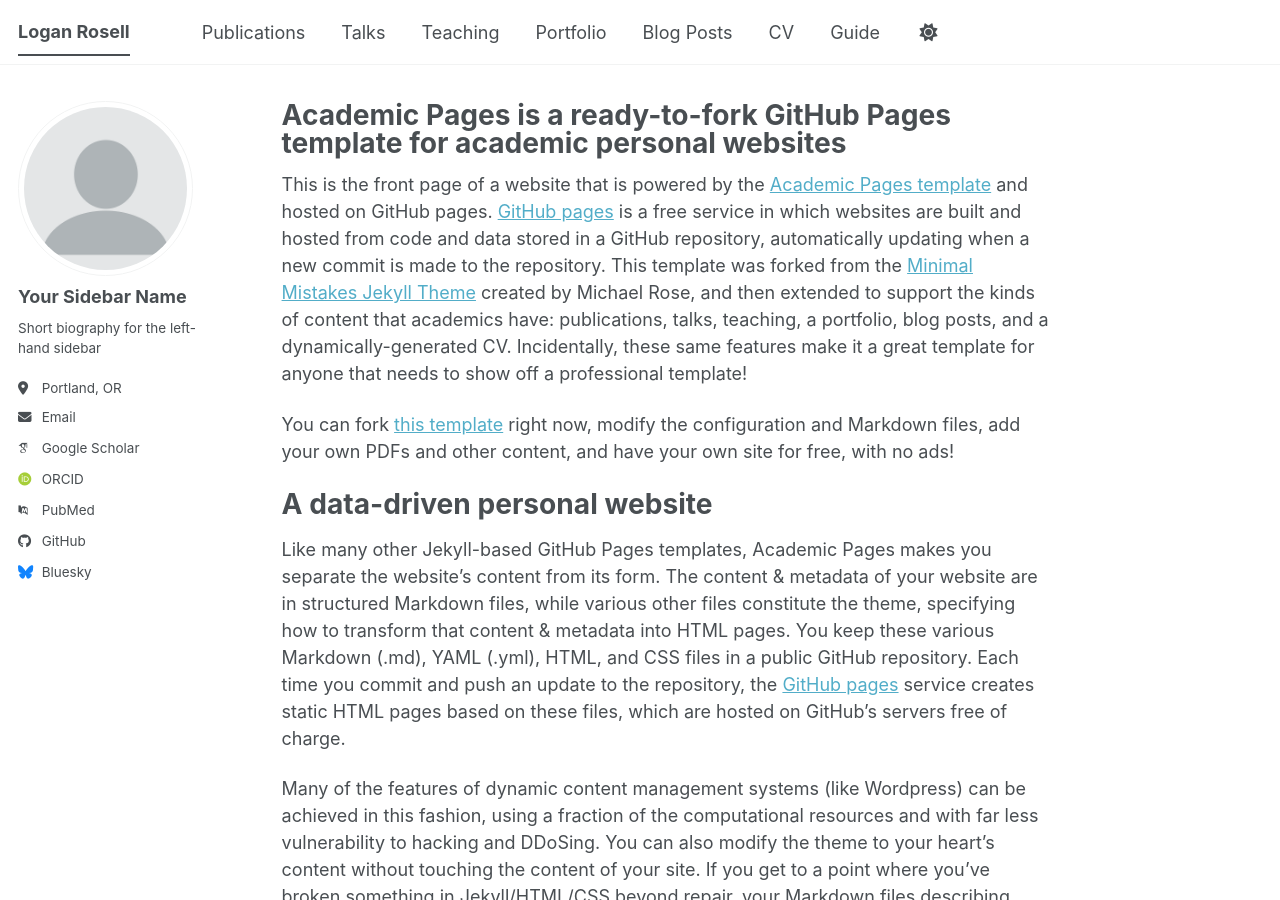
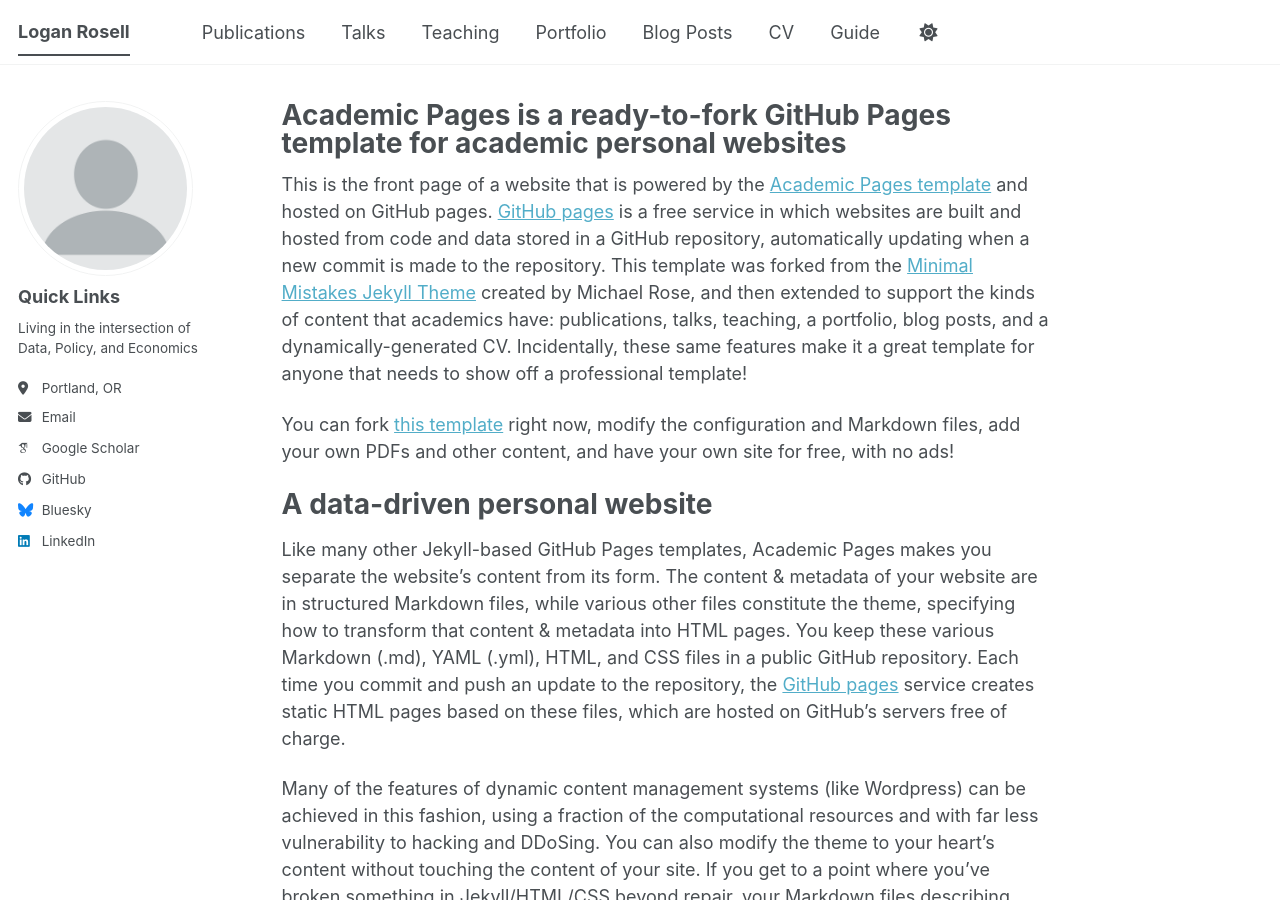
Before and after one commit to LoganRosell/LoganRosell.github.io, a Jekyll site: the page built from _pages/about.md, in a window 1280 px wide and 900 px high. Built offline with Jekyll 4.4.1, drawn with Linux system fonts in a browser that asks for light colours; some web fonts are replaced; a script bundle is joined from its source files by our own code; library files that are not in the unit come from our copies; some of the changed lines change nothing that is shown.

Commit message:
Update _config.yml

```diff
--- a/_config.yml
+++ b/_config.yml
@@ -24,12 +24,11 @@
 author:
   # Biographic information
   avatar           : "profile.png"
-  name             : "Your Sidebar Name"
+  name             : "Quick Links"
   pronouns         : # example: "she/her"
-  bio              : "Short biography for the left-hand sidebar"
+  bio              : "Living in the intersection of Data, Policy, and Economics"
   location         : "Portland, OR"
-  uri              : # URL
-  email            : "none@example.org"
+  email            : "logan.rosell@me.com"
 
   # Academic websites
   academia         : # URL
@@ -37,10 +36,8 @@
   googlescholar    : "https://scholar.google.com/citations?user=PS_CX0AAAAAJ"
   inspire-hep      : # URL
   impactstory      : # URL
-  orcid            : "https://orcid.org/yourorcidurl"
   semantic         : # URL
   ssrn             : # URL
-  pubmed           : "https://www.ncbi.nlm.nih.gov/pubmed/?term=john+snow"
   researchgate     : # URL
   scopus           : # URL
   zotero           : # URL
@@ -50,7 +47,7 @@
   bitbucket        : # Username - Update with your username on the site
   codepen          : # Username
   dribbble         : # Username
-  github           : "academicpages"
+  github           : "LoganRosell"
   kaggle           : # Username
   stackoverflow    : # User number or user number and name (i.e., use "1" or "1/jeff-atwood")
 
@@ -65,21 +62,8 @@
   keybase          : # Username
   instagram        : # Username
   lastfm           : # Username
-  linkedin         : # Username
-  mastodon         : # URL
-  medium           : # URL
-  pinterest        : # Username
-  soundcloud       : # Username
-  steam            : # Username
-  telegram         : # URL
-  tumblr           : # Username
-  twitter          : # Username for X / Twitter
-  vine             : # Username
-  weibo            : # Username
-  wikipedia        : # Username
-  xing             : # Username
-  youtube          : # Username
-  zhihu            : # Username
+  linkedin         : "loganrosell"
+
 
 # Publication Category - The following the list of publication categories and their headings
 publication_category:
```
